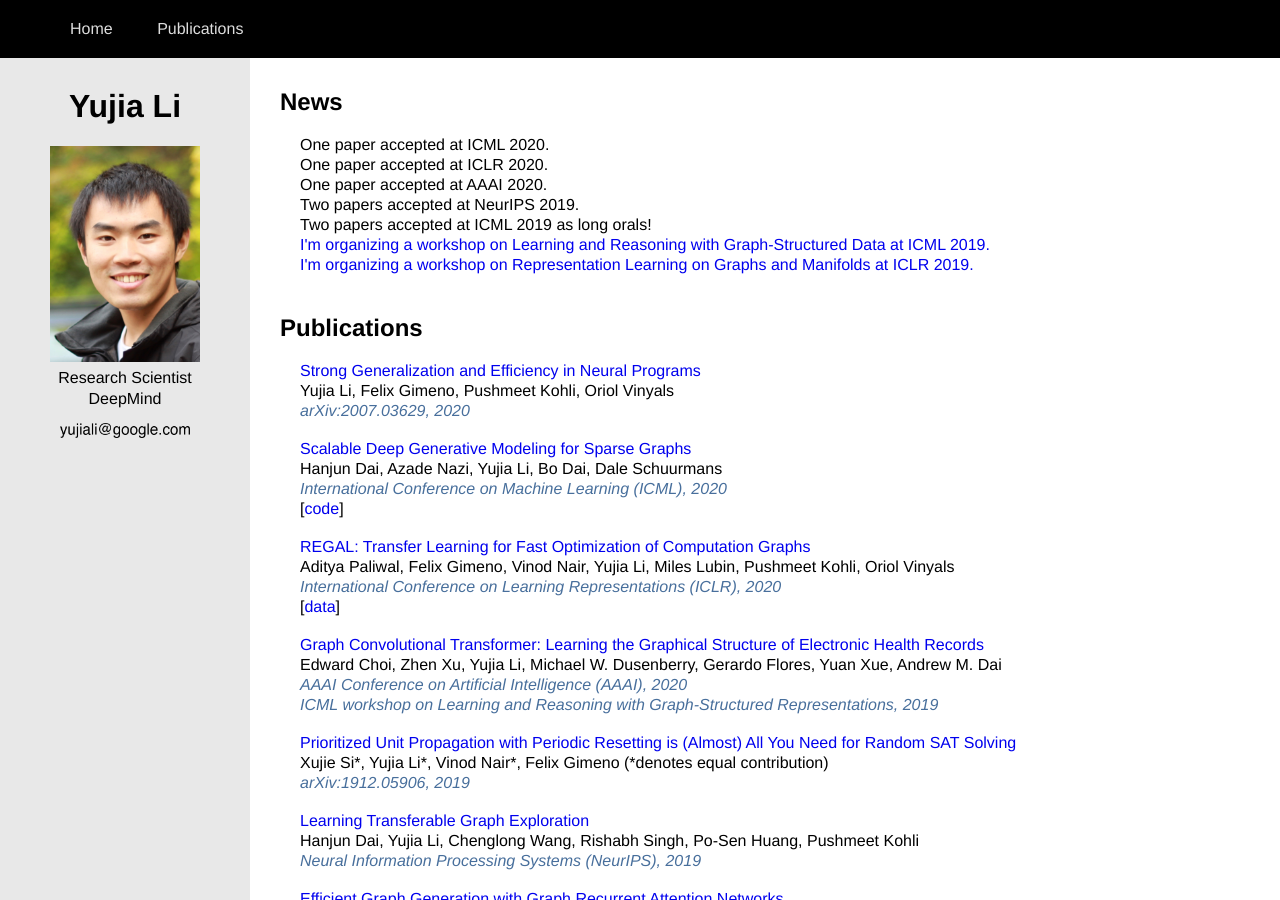
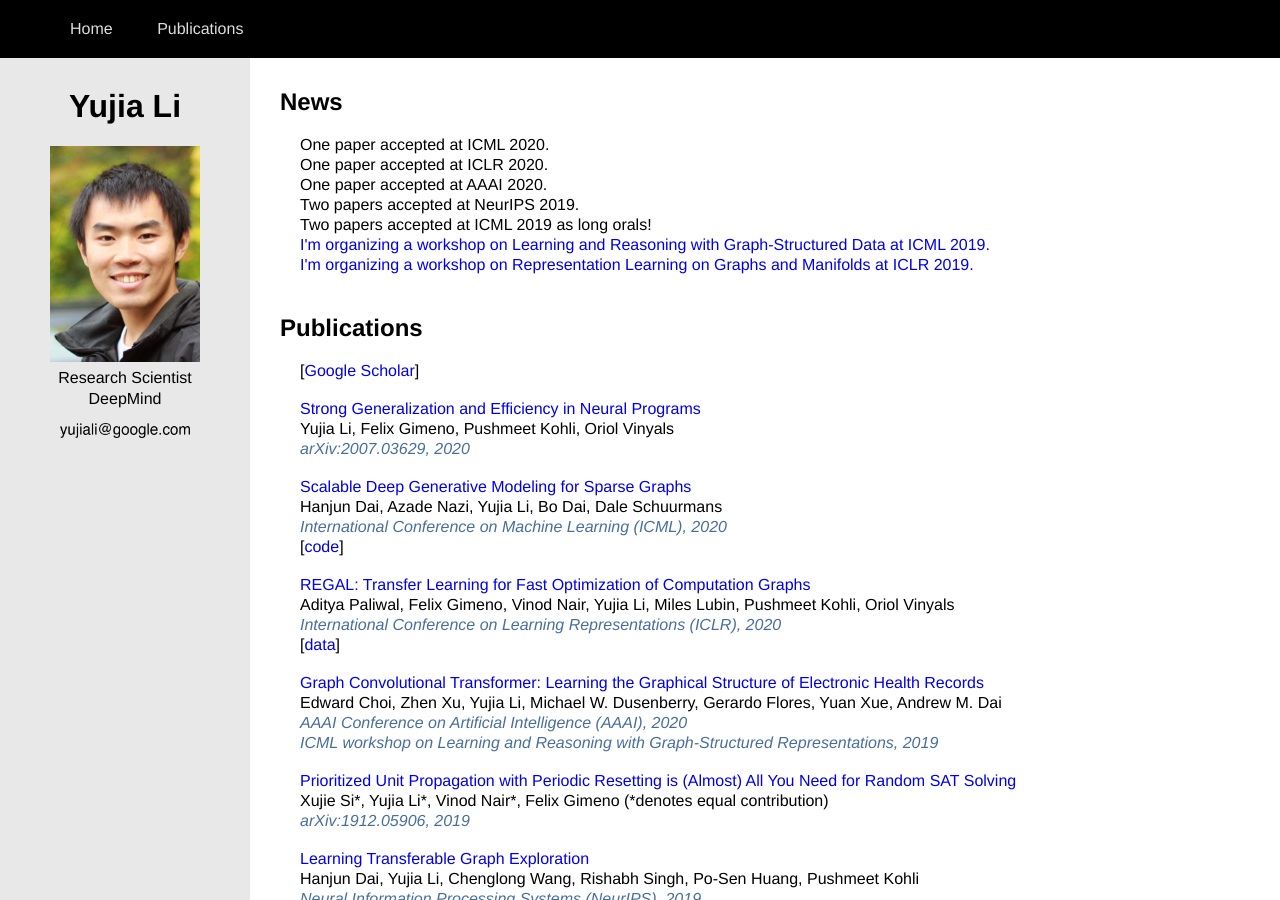
Before and after one commit to yujiali/yujiali.github.io, a Jekyll site: the page built from index.html, in a window 1280 px wide and 900 px high. Built offline with Jekyll 4.4.1, drawn with Linux system fonts in a browser that asks for light colours.

Commit message:
add link to google scholar

```diff
--- a/index.html
+++ b/index.html
@@ -28,6 +28,7 @@ title: Yujia Li
 <h2 id="sec_publications">Publications</h2>
 <div class="publications">
 <ul>
+  <li>[<a href="https://scholar.google.com/citations?user=UY7CtEwAAAAJ">Google Scholar</a>]</li>
   {%- for paper in site.data.papers -%}
   <li>
     <p class="title"><a href="{{ paper.url }}">{{ paper.title }}</a></p>
```
